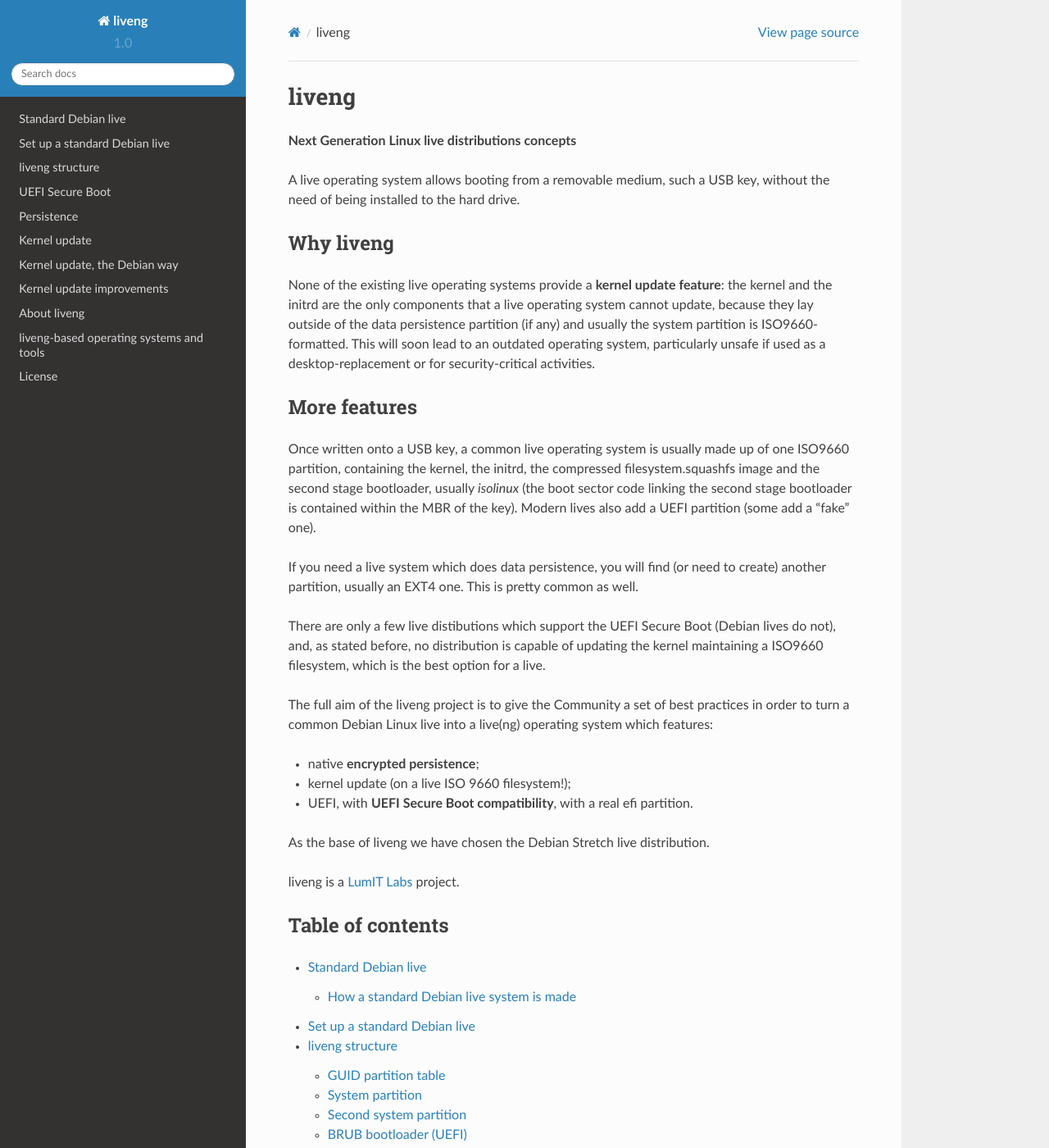
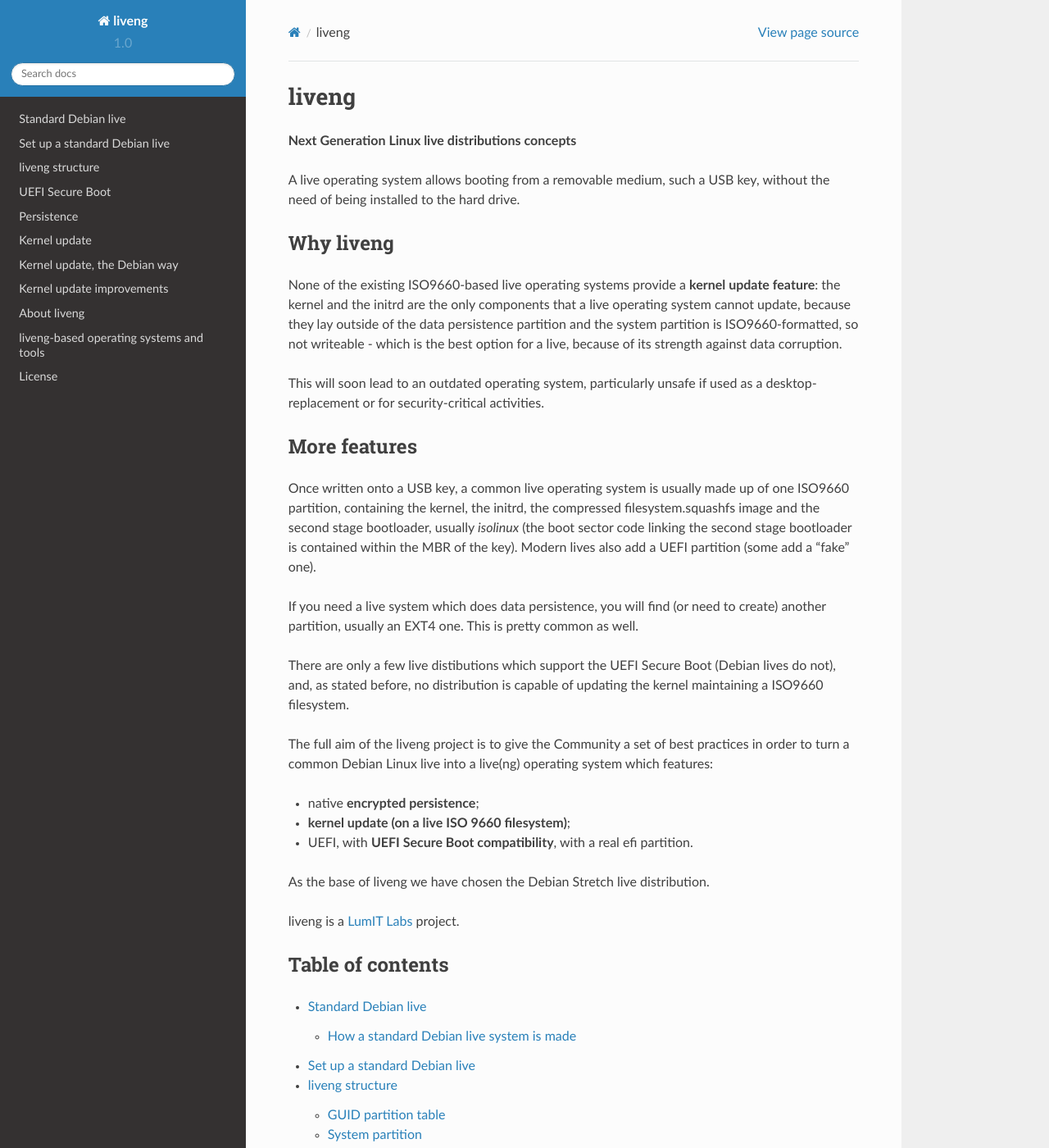
Before and after one commit to LumIT-Labs/liveng, a Sphinx documentation site: the page built from docs/source/index.rst, in a window 1280 px wide and 1400 px high. Shown: the whole window at 82% size. Built offline with Sphinx 7.4.7 and the Read the Docs theme 2.0.0, drawn with Linux system fonts in a browser that asks for light colours.

```diff
--- a/docs/source/index.rst
+++ b/docs/source/index.rst
@@ -9,7 +9,9 @@
 Why liveng
 ^^^^^^^^^^
 
-None of the existing live operating systems provide a **kernel update feature**: the kernel and the initrd are the only components that a live operating system cannot update, because they lay outside of the data persistence partition (if any) and usually the system partition is ISO9660-formatted. This will soon lead to an outdated operating system, particularly unsafe if used as a desktop-replacement or for security-critical activities.
+None of the existing ISO9660-based live operating systems provide a **kernel update feature**: the kernel and the initrd are the only components that a live operating system cannot update, because they lay outside of the data persistence partition and the system partition is ISO9660-formatted, so not writeable - which is the best option for a live, because of its strength against data corruption.
+
+This will soon lead to an outdated operating system, particularly unsafe if used as a desktop-replacement or for security-critical activities.
 
 
 More features
--- a/docs/source/persistence.rst
+++ b/docs/source/persistence.rst
@@ -74,7 +74,7 @@
 
     umount /mnt
 
-Then we must initialize the third partition as a LUKS one, format and label it (of course, we are overwriting what we've just done the step before)::
+Then we must initialize the fourth partition as a LUKS one, format and label it (of course, we are overwriting what we've just done the step before)::
 
     # Recreate partition.
     printf "d\n4\nw\nY\n" | gdisk ${device} && sync
```
Also changed, not shown: other parts of docs/source/index.rst (+2 -2 lines).
